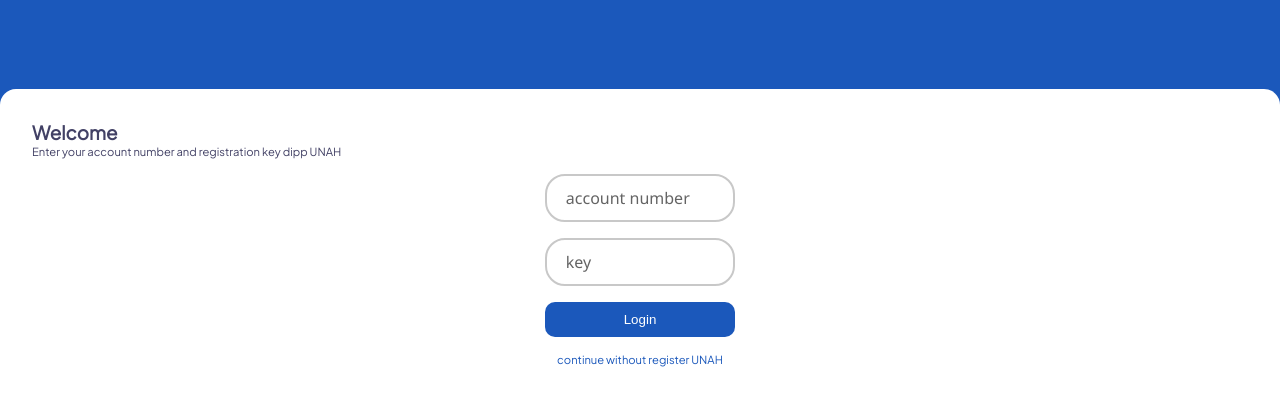
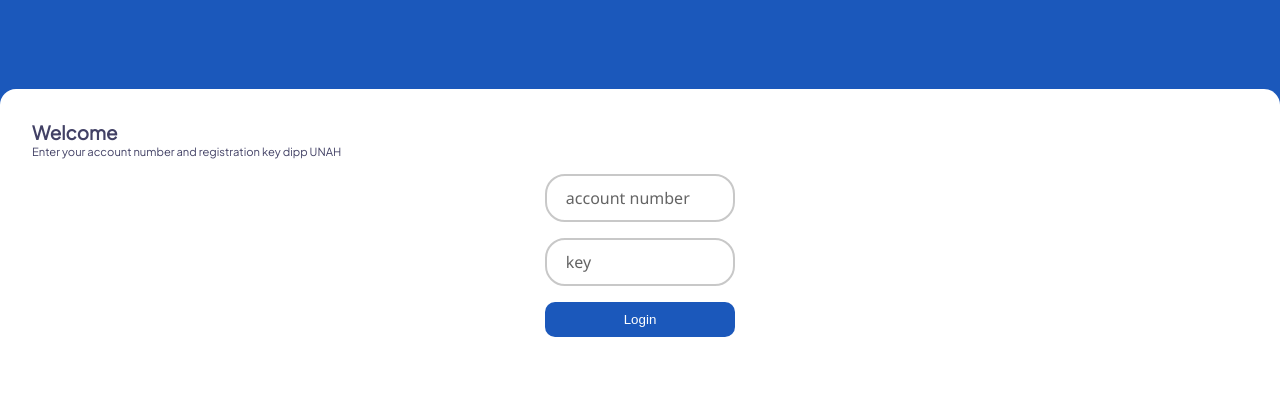
Before and after one commit to CoFlores-12/IS-manager, a website: page public/index.html in a window 1280 px wide. Shown: the part 123-528 px from the top of the page. Drawn offline with nearby package versions, Linux system fonts and the light colour scheme.

Commit message:
Update index.html

```diff
--- a/public/index.html
+++ b/public/index.html
@@ -161,8 +161,7 @@
             </div>
             <p id="infoLog" style="color:red; visibility:hidden"></p>
             <button onclick="login()" type="submit">Login</button>
-            <span onclick="loginwithout()" class="notRegister">continue without register UNAH</span>
-        </div>
+
     </main>
 
     <script>
```
